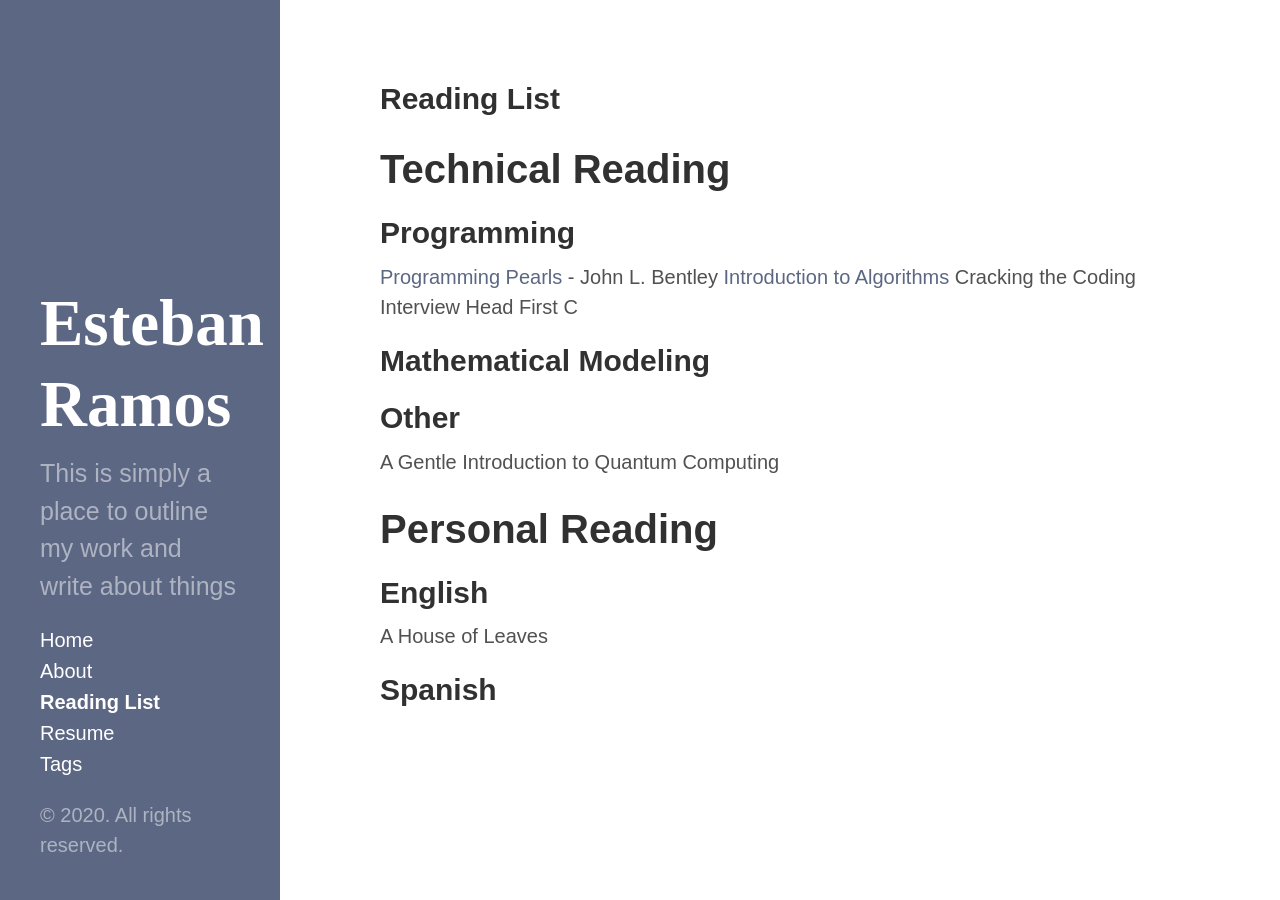
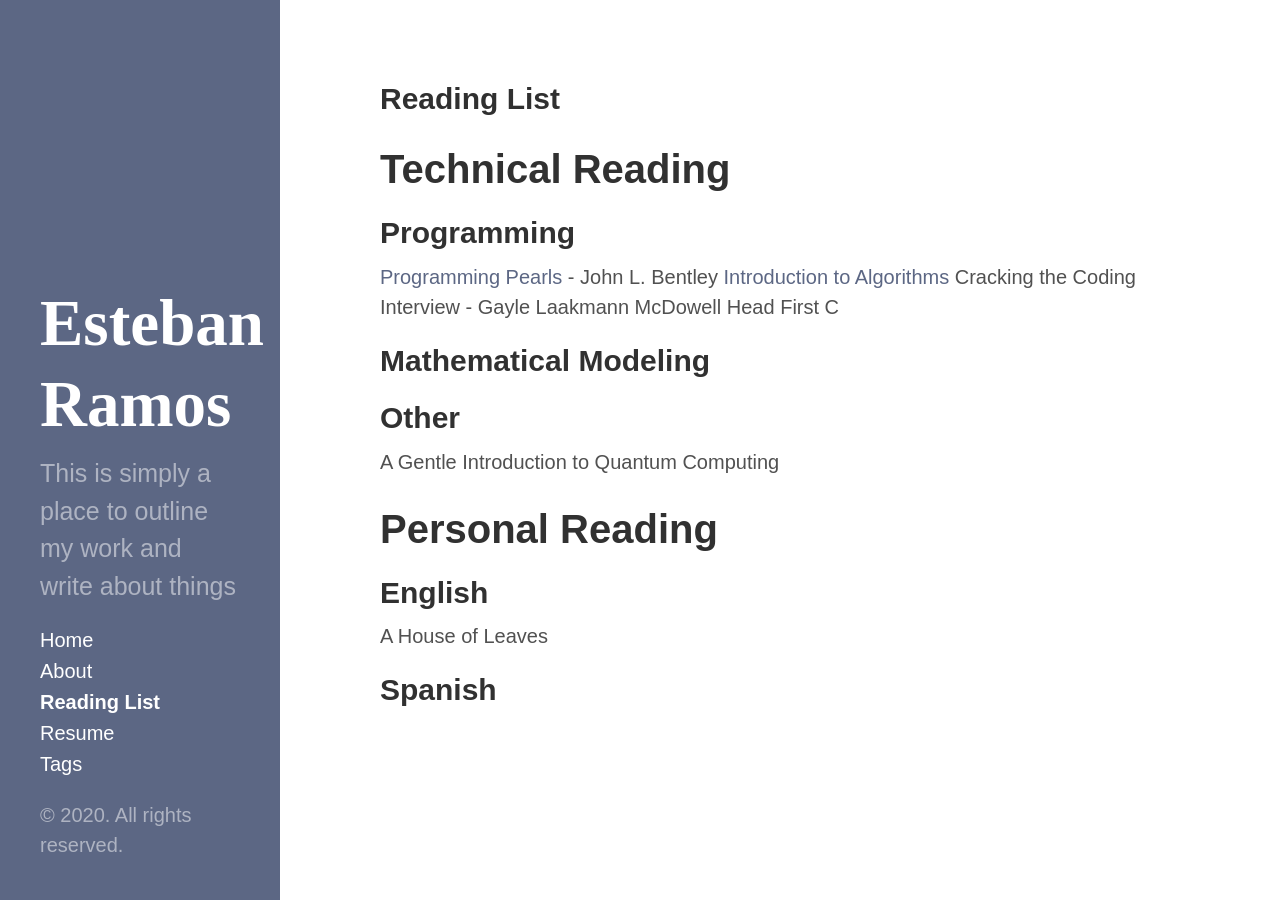
Before and after one commit to EIRNf/oldsite, a Jekyll site: the page built from readinglist.md, in a window 1280 px wide. Built offline with Jekyll 4.4.1, drawn with Linux system fonts in a browser that asks for light colours.

Commit message:
readinglist.md updated from https://stackedit.io/

```diff
--- a/readinglist.md
+++ b/readinglist.md
@@ -8,7 +8,7 @@ title: Reading List
 
 [Programming Pearls](https://books.google.com/books/about/Programming_Pearls.html?id=sWcPAQAAMAAJ&source=kp_book_description) - John L. Bentley
 [Introduction to Algorithms](https://www.google.com/books/edition/Introduction_to_Algorithms/aefUBQAAQBAJ?hl=en&gbpv=0)
-Cracking the Coding Interview
+Cracking the Coding Interview - Gayle Laakmann McDowell
 Head First C
 
 ## Mathematical Modeling
```
Also changed, not shown: other parts of readinglist.md (+2 -1 lines).
